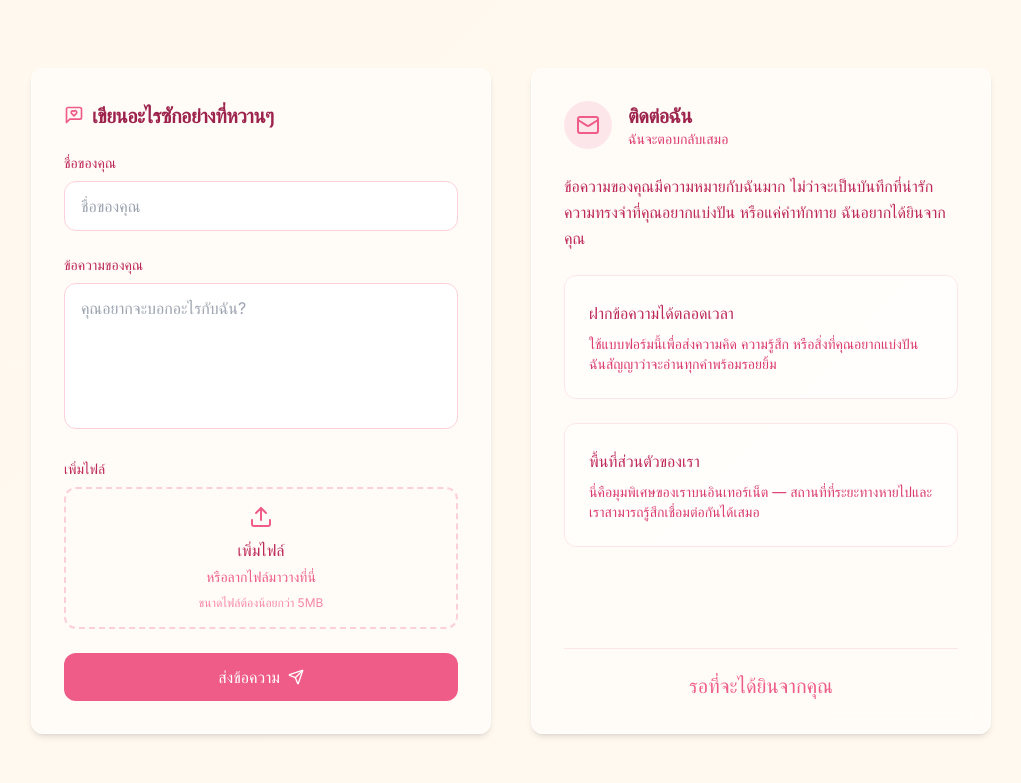
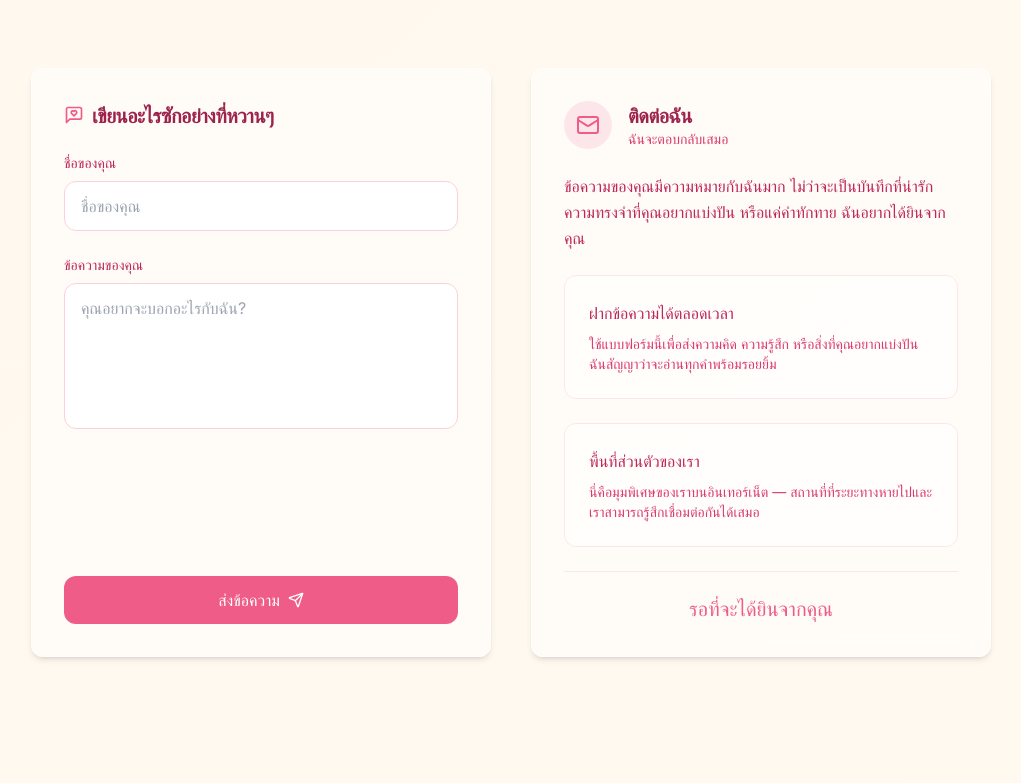
Before and after one commit to Adib2024/heartstring-bouquet, a React (Vite) app: page / in a window 1280 px wide. Shown: the part 5735-6518 px from the top of the page, without its empty margins (129-1150 px from the left). Built offline with nearby package versions, Linux system fonts and the light colour scheme; a web font is replaced by a local one.

Commit message:
Reverted to edit edt-fd4d75a2-08f2-43d4-9f79-3047407dd132: "Add virtual gift section
Adds a new section for virtual gifts with cute animations."

```diff
--- a/src/components/Contact.tsx
+++ b/src/components/Contact.tsx
@@ -1,14 +1,12 @@
-
 import React, { useState } from 'react';
 import { motion } from 'framer-motion';
-import { Mail, Send, MessageSquareHeart, Upload, X, FileText } from 'lucide-react';
+import { Mail, Send, MessageSquareHeart } from 'lucide-react';
 import { useToast } from '@/hooks/use-toast';
 import { useLanguage } from '@/contexts/LanguageContext';
 
 const Contact: React.FC = () => {
   const [name, setName] = useState('');
   const [message, setMessage] = useState('');
-  const [files, setFiles] = useState<File[]>([]);
   const [isSending, setIsSending] = useState(false);
   const { toast } = useToast();
   const { language } = useLanguage();
@@ -37,14 +35,7 @@ const Contact: React.FC = () => {
       errorDesc: 'ทั้งชื่อและข้อความจำเป็นต้องกรอก',
       successTitle: 'ส่งข้อความสำเร็จ',
       successDesc: 'ฉันจะอ่านมันพร้อมรอยยิ้มบนใบหน้า',
-      writeSomethingSweet: 'เขียนอะไรซักอย่างที่หวานๆ',
-      addFiles: 'เพิ่มไฟล์',
-      orDrop: 'หรือลากไฟล์มาวางที่นี่',
-      selectedFiles: 'ไฟล์ที่เลือก',
-      removeFile: 'ลบไฟล์',
-      maxSize: 'ขนาดไฟล์ต้องน้อยกว่า 5MB',
-      fileTooLarge: 'ไฟล์ขนาดใหญ่เกินไป',
-      fileType: 'รองรับไฟล์รูปภาพและเอกสาร'
+      writeSomethingSweet: 'เขียนอะไรซักอย่างที่หวานๆ'
     },
     en: {
       badge: 'Write To Me',
@@ -69,73 +60,12 @@ const Contact: React.FC = () => {
       errorDesc: 'Both name and message are required',
       successTitle: 'Message sent successfully',
       successDesc: 'I\'ll read it with a smile on my face',
-      writeSomethingSweet: 'Write Something Sweet',
-      addFiles: 'Add Files',
-      orDrop: 'or drop files here',
-      selectedFiles: 'Selected Files',
-      removeFile: 'Remove file',
-      maxSize: 'Files must be less than 5MB',
-      fileTooLarge: 'File is too large',
-      fileType: 'Image and document files supported'
+      writeSomethingSweet: 'Write Something Sweet'
     }
   };
 
   // Select content based on current language
   const currentContent = language === 'th' ? content.th : content.en;
-
-  const handleFileChange = (e: React.ChangeEvent<HTMLInputElement>) => {
-    const selectedFiles = e.target.files;
-    if (!selectedFiles) return;
-
-    const newFiles: File[] = [];
-
-    // Check each file for size (5MB limit)
-    Array.from(selectedFiles).forEach(file => {
-      if (file.size > 5 * 1024 * 1024) {
-        toast({
-          title: currentContent.fileTooLarge,
-          description: currentContent.maxSize,
-          variant: "destructive",
-        });
-        return;
-      }
-      newFiles.push(file);
-    });
-
-    setFiles(prev => [...prev, ...newFiles]);
-  };
-
-  const handleDragOver = (e: React.DragEvent) => {
-    e.preventDefault();
-  };
-
-  const handleDrop = (e: React.DragEvent) => {
-    e.preventDefault();
-
-    const droppedFiles = e.dataTransfer.files;
-    if (!droppedFiles) return;
-
-    const newFiles: File[] = [];
-
-    // Check each file for size (5MB limit)
-    Array.from(droppedFiles).forEach(file => {
-      if (file.size > 5 * 1024 * 1024) {
-        toast({
-          title: currentContent.fileTooLarge,
-          description: currentContent.maxSize,
-          variant: "destructive",
-        });
-        return;
-      }
-      newFiles.push(file);
-    });
-
-    setFiles(prev => [...prev, ...newFiles]);
-  };
-
-  const removeFile = (index: number) => {
-    setFiles(prev => prev.filter((_, i) => i !== index));
-  };
 
   const handleSubmit = (e: React.FormEvent) => {
     e.preventDefault();
@@ -151,7 +81,7 @@ const Contact: React.FC = () => {
 
     setIsSending(true);
 
-    // Simulate sending a message with files
+    // Simulate sending a message
     setTimeout(() => {
       toast({
         title: currentContent.successTitle,
@@ -159,10 +89,8 @@ const Contact: React.FC = () => {
         duration: 5000,
       });
 
-      // Clear form
       setName('');
       setMessage('');
-      setFiles([]);
       setIsSending(false);
     }, 1500);
   };
@@ -224,57 +152,6 @@ const Contact: React.FC = () => {
                     className="w-full px-4 py-3 rounded-lg border border-romantic-200 focus:outline-none focus:ring-2 focus:ring-romantic-300 transition-all duration-300 resize-none flex-1"
                   ></textarea>
                 </div>
-
-                {/* File Upload Section */}
-                <div className="mb-6">
-                  <label className="block text-sm font-medium text-romantic-700 mb-2">
-                    {currentContent.addFiles}
-                  </label>
-                  <div
-                    className="border-2 border-dashed border-romantic-200 rounded-lg p-4 text-center cursor-pointer hover:border-romantic-400 transition-all duration-300"
-                    onDragOver={handleDragOver}
-                    onDrop={handleDrop}
-                    onClick={() => document.getElementById('file-upload')?.click()}
-                  >
-                    <Upload className="h-6 w-6 mx-auto mb-2 text-romantic-500" />
-                    <p className="text-romantic-700 mb-1">{currentContent.addFiles}</p>
-                    <p className="text-romantic-500 text-sm">{currentContent.orDrop}</p>
-                    <p className="text-romantic-400 text-xs mt-2">{currentContent.maxSize}</p>
-                    <input
-                      type="file"
-                      id="file-upload"
-                      multiple
-                      onChange={handleFileChange}
-                      className="hidden"
-                      accept="image/*,.pdf,.doc,.docx,.txt"
-                    />
-                  </div>
-                </div>
-
-                {/* Display selected files */}
-                {files.length > 0 && (
-                  <div className="mb-6">
-                    <p className="text-sm font-medium text-romantic-700 mb-2">{currentContent.selectedFiles}</p>
-                    <div className="space-y-2">
-                      {files.map((file, index) => (
-                        <div key={index} className="flex items-center justify-between rounded-md bg-romantic-50 p-2">
-                          <div className="flex items-center">
-                            <FileText className="h-4 w-4 text-romantic-500 mr-2" />
-                            <span className="text-sm text-romantic-700 truncate max-w-[200px]">{file.name}</span>
-                          </div>
-                          <button
-                            type="button"
-                            onClick={() => removeFile(index)}
-                            className="text-romantic-500 hover:text-romantic-700"
-                            aria-label={currentContent.removeFile}
-                          >
-                            <X className="h-4 w-4" />
-                          </button>
-                        </div>
-                      ))}
-                    </div>
-                  </div>
-                )}
 
                 <button
                   type="submit"
--- a/src/pages/Index.tsx
+++ b/src/pages/Index.tsx
@@ -11,7 +11,6 @@ import VirtualGift from '@/components/VirtualGift';
 import Contact from '@/components/Contact';
 import { motion } from 'framer-motion';
 import { useLanguage } from '@/contexts/LanguageContext';
-import { Toaster } from '@/components/ui/toaster';
 
 const Index: React.FC = () => {
   const { language } = useLanguage();
@@ -60,7 +59,6 @@ const Index: React.FC = () => {
           <Contact />
         </section>
       </motion.div>
-      <Toaster />
     </Layout>
   );
 };
```
